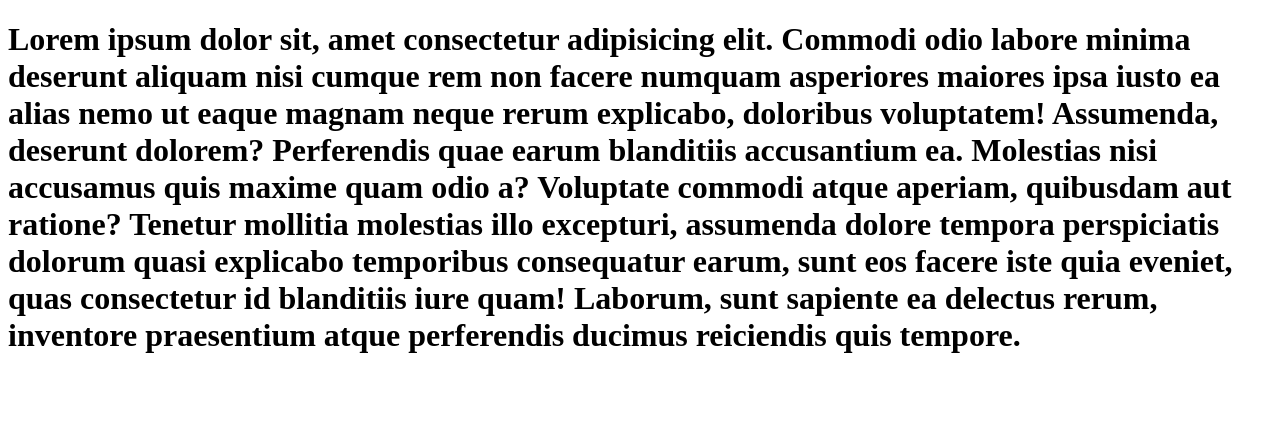
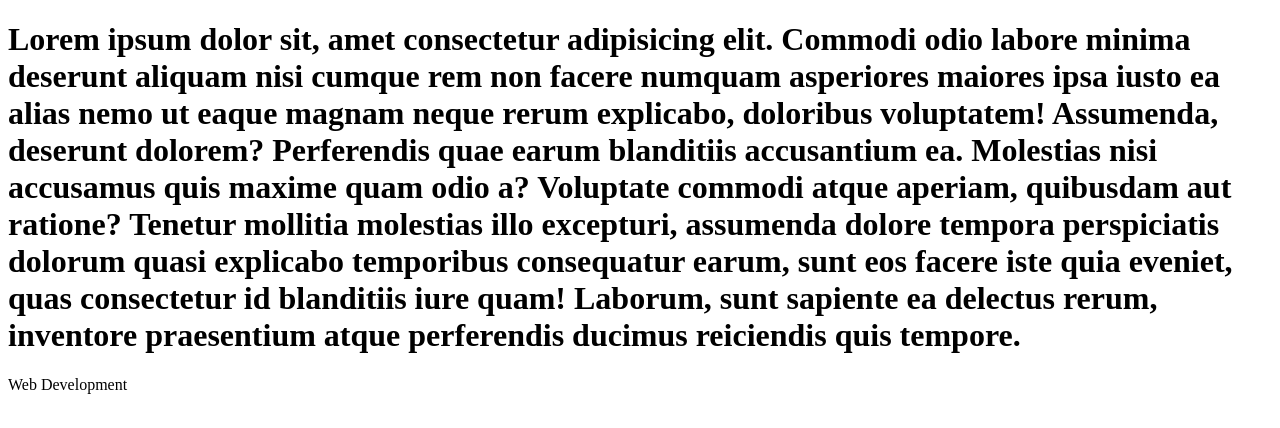
Before and after one commit to GausAlMunirTushar/git-github-practices, a plain HTML site: page index.html in a window 1280 px wide. Drawn offline with Linux system fonts and the light colour scheme.

Commit message:
span tag added

```diff
--- a/index.html
+++ b/index.html
@@ -8,5 +8,6 @@
 </head>
 <body>
     <h1>Lorem ipsum dolor sit, amet consectetur adipisicing elit. Commodi odio labore minima deserunt aliquam nisi cumque rem non facere numquam asperiores maiores ipsa iusto ea alias nemo ut eaque magnam neque rerum explicabo, doloribus voluptatem! Assumenda, deserunt dolorem? Perferendis quae earum blanditiis accusantium ea. Molestias nisi accusamus quis maxime quam odio a? Voluptate commodi atque aperiam, quibusdam aut ratione? Tenetur mollitia molestias illo excepturi, assumenda dolore tempora perspiciatis dolorum quasi explicabo temporibus consequatur earum, sunt eos facere iste quia eveniet, quas consectetur id blanditiis iure quam! Laborum, sunt sapiente ea delectus rerum, inventore praesentium atque perferendis ducimus reiciendis quis tempore.</h1>
+    <span>Web Development</span>
 </body>
 </html>
```
